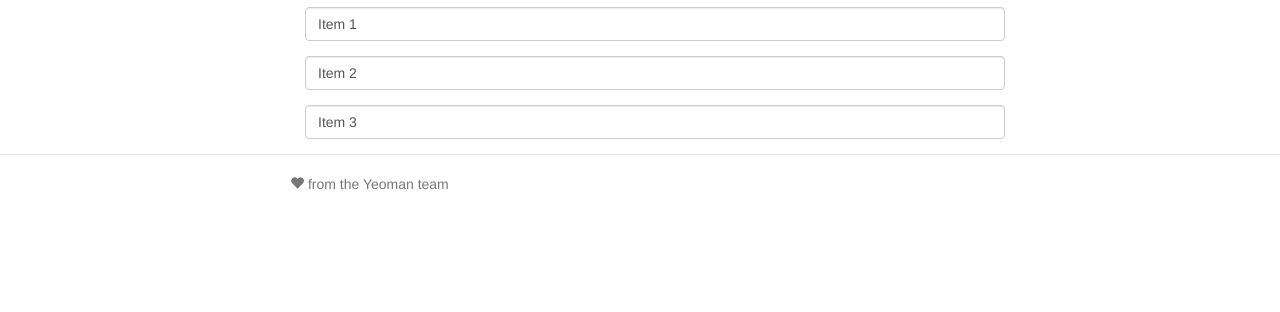
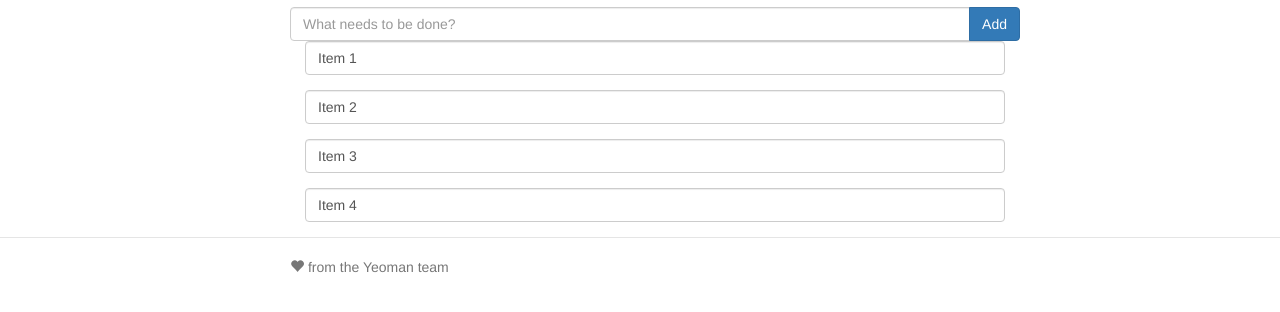
Before and after one commit to chris-gaona/mytodo, a website: page app/index.html in a window 1280 px wide. Shown: the part 166-478 px from the top of the page. Drawn offline with nearby package versions, Linux system fonts and the light colour scheme; some packages are replaced by stand-ins of ours; files that its build step writes are made by us from their sources.

Commit message:
Adds functionality to add new task

```diff
--- a/app/scripts/controllers/main.js
+++ b/app/scripts/controllers/main.js
@@ -9,5 +9,10 @@
  */
 angular.module('projectsApp')
   .controller('MainCtrl', function () {
-    this.todos = ['Item 1', 'Item 2', 'Item 3'];
+    this.todos = ['Item 1', 'Item 2', 'Item 3', 'Item 4'];
+
+    this.addTodo = function(todo) {
+      this.todos.push(todo);
+      this.todo = '';
+    };
   });
--- a/app/views/main.html
+++ b/app/views/main.html
@@ -1,5 +1,17 @@
 <div class="container">
   <h1>My Todos</h1>
+  <!-- todos input -->
+  <form role="form" ng-submit="main.addTodo(main.todo)">
+    <div class="row">
+      <div class="input-group">
+        <input type="text" ng-model="main.todo" placeholder="What needs to be done?" class="form-control" />
+        <span class="input-group-btn">
+          <input type="submit" class="btn btn-primary" value="Add">
+        </span>
+      </div>
+    </div>
+  </form>
+  <!-- todos list -->
   <p class="form-group" ng-repeat="todo in main.todos">
     <input type="text" ng-model="todo" class="form-control">
   </p>
```
